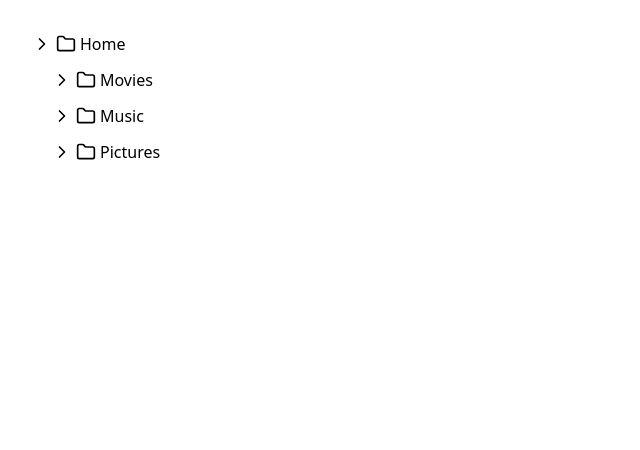
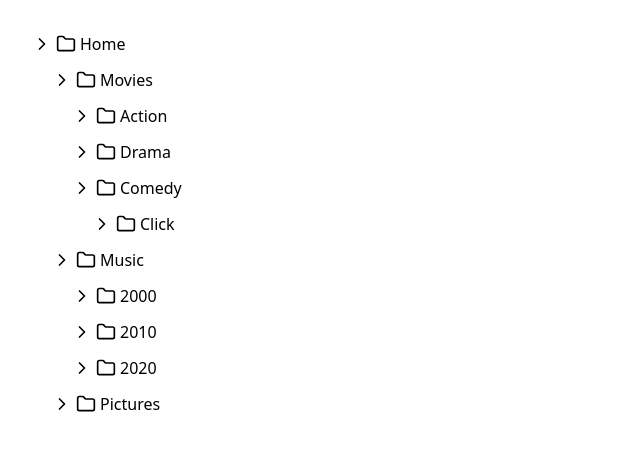
Before and after one commit to masiucd/recursion-ui, a React (Vite) app: page / in a window 1280 px wide. Shown: the top 450 px of the page, without its empty margins (0-640 px from the left). Built offline with nearby package versions, Linux system fonts and the light colour scheme.

Commit message:
Recursion simple

```diff
--- a/src/App.tsx
+++ b/src/App.tsx
@@ -1,11 +1,19 @@
 import {ChevronRight, File, Folder, FolderOpen} from "lucide-react";
 import "./App.css";
 
-const nodesData = [
+type Node = {name: string; nodes: Node[]};
+const nodesData: Node[] = [
 	{
 		name: "Home",
 		nodes: [
-			{name: "Movies", nodes: []},
+			{
+				name: "Movies",
+				nodes: [
+					{name: "Action", nodes: []},
+					{name: "Drama", nodes: []},
+					{name: "Comedy", nodes: [{name: "Click", nodes: []}]},
+				],
+			},
 			{
 				name: "Music",
 				nodes: [
@@ -22,22 +30,9 @@ const nodesData = [
 function App() {
 	return (
 		<main>
-			<div className="flex flex-col gap-3">
+			<div className="flex flex-col">
 				{nodesData.map((n) => (
-					<>
-						<div className="flex items-center gap-1" key={n.name}>
-							<ChevronRight size={20} />
-							<Folder size={20} />
-							<span>{n.name}</span>
-						</div>
-						{n.nodes.map((n) => (
-							<div className="flex items-center gap-1 ml-5" key={n.name}>
-								<ChevronRight size={20} />
-								<Folder size={20} />
-								<span>{n.name}</span>
-							</div>
-						))}
-					</>
+					<Node key={n.name} node={n} className="ml-5" />
 				))}
 			</div>
 		</main>
@@ -45,3 +40,20 @@ function App() {
 }
 
 export default App;
+
+function Node({node, className}: {node: Node; className?: string}) {
+	return (
+		<>
+			<div className="flex items-center gap-1 mb-3" key={node.name}>
+				<ChevronRight size={20} />
+				<Folder size={20} />
+				<span>{node.name}</span>
+			</div>
+			<div className="ml-5 mb-3">
+				{node.nodes.map((n) => (
+					<Node key={n.name} node={n} />
+				))}
+			</div>
+		</>
+	);
+}
```
